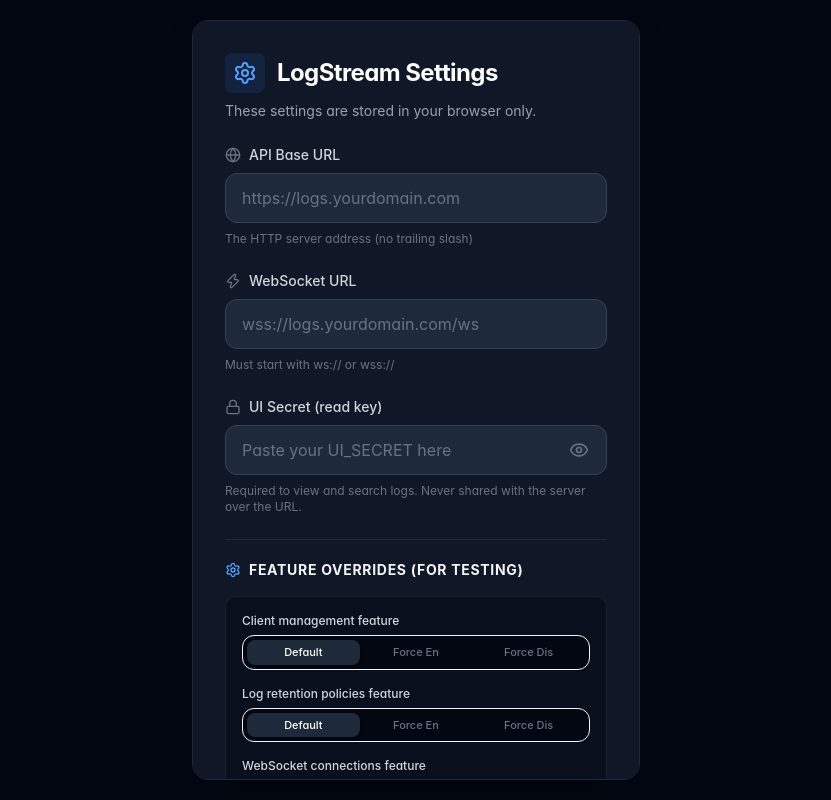
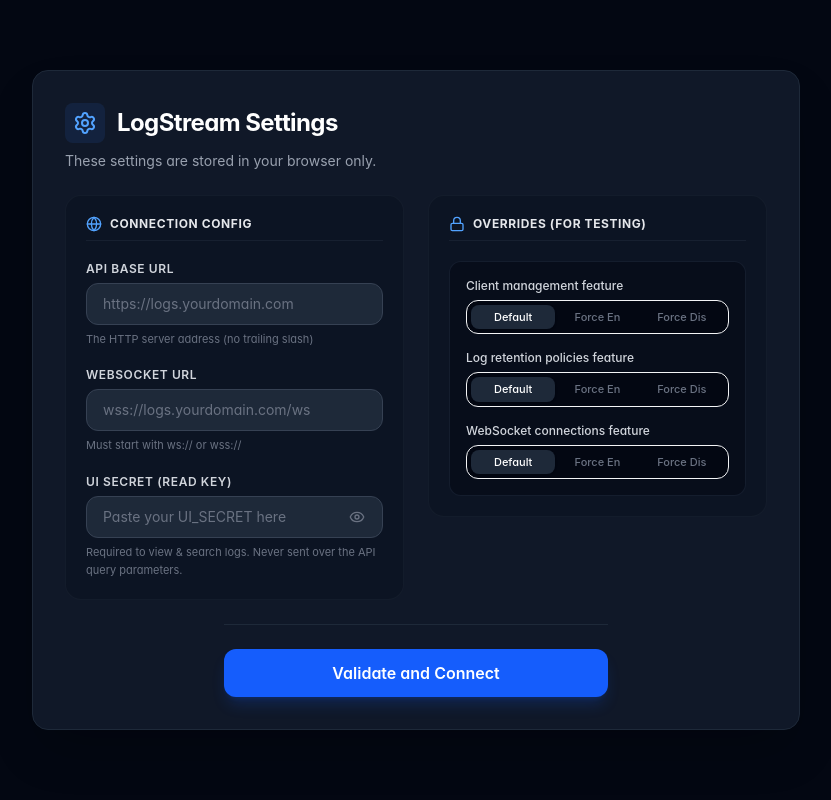
Before and after one commit to guibranco/logstream-ui, a React (Vite) app: page / in a window 1280 px wide. Shown: the whole page, without its empty margins (224-1055 px from the left). Built offline with nearby package versions, Linux system fonts and the light colour scheme.

Commit message:
feat: add conditional WebSocket support
Implement feature flag support for WebSockets to allow disabling real-time log streaming based on server configuration. Includes UI adjustments and dependency updates.

```diff
--- a/src/components/Header.tsx
+++ b/src/components/Header.tsx
@@ -40,6 +40,7 @@ export const Header: React.FC<HeaderProps> = ({
   }[status];
 
   const { data: serverInfo } = useServerInfo();
+  const isWebsocketEnabled = serverInfo?.features?.websocket !== false;
 
   return (
     <header className="sticky top-0 z-50 bg-gray-950 border-b border-gray-800 px-4 py-3 flex items-center justify-between shadow-md">
@@ -50,10 +51,12 @@ export const Header: React.FC<HeaderProps> = ({
             <div className={cn("w-2 h-2 rounded-full animate-pulse", statusColor)} />
           </div>
 
+          {isWebsocketEnabled && (
             <div className="hidden sm:flex items-center gap-2 text-xs text-gray-400 bg-gray-900 px-2 py-1 rounded border border-gray-800">
               <Activity size={14} />
               <span>{connections} connections</span>
             </div>
+          )}
         </div>
 
         {/* Navigation Tabs */}
@@ -106,6 +109,7 @@ export const Header: React.FC<HeaderProps> = ({
               </button>
             )}
 
+            {isWebsocketEnabled ? (
               <div className="flex items-center bg-gray-900 rounded p-1 border border-gray-800">
                 <button
                   onClick={() => setIsLive(true)}
@@ -128,6 +132,12 @@ export const Header: React.FC<HeaderProps> = ({
                   Paused
                 </button>
               </div>
+            ) : (
+              <div className="flex items-center bg-gray-900/40 rounded px-3 py-1.5 border border-gray-800 text-xs font-semibold text-amber-500 gap-1.5 cursor-not-allowed select-none">
+                <ZapOff size={14} />
+                Paused (Live View Disabled)
+              </div>
+            )}
 
             <button
               onClick={onClear}
--- a/src/components/SettingsScreen.tsx
+++ b/src/components/SettingsScreen.tsx
@@ -132,14 +132,14 @@ export function SettingsScreen() {
 
   return (
     <div className="fixed inset-0 z-50 flex items-center justify-center bg-gray-950 p-4">
-      <div className="w-full max-w-md bg-gray-900 border border-gray-800 rounded-2xl shadow-2xl overflow-y-auto max-h-[95vh]">
-        <div className="p-8">
+      <div className="w-full max-w-3xl bg-gray-900 border border-gray-800 rounded-2xl shadow-2xl overflow-y-auto max-h-[95vh]">
+        <div className="p-6 md:p-8">
           <div className="flex items-center justify-between gap-3 mb-2">
             <div className="flex items-center gap-3">
               <div className="p-2 bg-blue-500/10 rounded-lg">
                 <Settings className="w-6 h-6 text-blue-400" />
               </div>
-              <h1 className="text-2xl font-bold text-white tracking-tight">
+              <h1 className="text-2xl font-bold text-white tracking-tight animate-in fade-in">
                 LogStream Settings
               </h1>
             </div>
@@ -147,7 +147,7 @@ export function SettingsScreen() {
               <button
                 type="button"
                 onClick={closeSettings}
-                className="px-3 py-1.5 text-xs font-semibold text-gray-400 hover:text-white bg-gray-800 hover:bg-gray-700 rounded-xl transition-all"
+                className="px-3 py-1.5 text-xs font-semibold text-gray-300 hover:text-white bg-gray-800 hover:bg-gray-700 rounded-xl transition-all"
                 title="Close settings"
               >
                 Close
@@ -159,10 +159,19 @@ export function SettingsScreen() {
           </p>
 
           <form onSubmit={handleSave} className="space-y-6">
+            <div className="grid grid-cols-1 md:grid-cols-2 gap-6 items-start">
+              {/* Left Column: Connection Setup */}
+              <div className="space-y-5 bg-gray-950/20 p-5 rounded-2xl border border-gray-800/40">
+                <div className="flex items-center gap-2 pb-2 border-b border-gray-800/60">
+                  <Globe className="w-4 h-4 text-blue-400" />
+                  <h2 className="text-xs font-bold text-gray-200 uppercase tracking-wider">
+                    Connection Config
+                  </h2>
+                </div>
+
                 {/* API URL */}
-            <div className="space-y-2">
-              <label className="flex items-center gap-2 text-sm font-medium text-gray-300">
-                <Globe className="w-4 h-4 text-gray-500" />
+                <div className="space-y-1.5">
+                  <label className="flex items-center gap-2 text-xs font-semibold text-gray-300 uppercase tracking-wider">
                     API Base URL
                   </label>
                   <input
@@ -170,16 +179,15 @@ export function SettingsScreen() {
                     value={apiUrl}
                     onChange={handleApiUrlChange}
                     placeholder="https://logs.yourdomain.com"
-                className={`w-full bg-gray-800 border ${errors.apiUrl ? 'border-red-500' : 'border-gray-700'} rounded-xl px-4 py-3 text-white placeholder-gray-500 focus:outline-none focus:ring-2 focus:ring-blue-500/50 transition-all`}
+                    className={`w-full bg-gray-800 border ${errors.apiUrl ? 'border-red-500' : 'border-gray-700'} rounded-xl px-4 py-2.5 text-sm text-white placeholder-gray-500 focus:outline-none focus:ring-2 focus:ring-blue-500/50 transition-all`}
                   />
-              <p className="text-xs text-gray-500">The HTTP server address (no trailing slash)</p>
+                  <p className="text-[11px] text-gray-500 leading-normal">The HTTP server address (no trailing slash)</p>
                   {errors.apiUrl && <p className="text-xs text-red-400 mt-1">{errors.apiUrl}</p>}
                 </div>
 
                 {/* WebSocket URL */}
-            <div className="space-y-2">
-              <label className="flex items-center gap-2 text-sm font-medium text-gray-300">
-                <Zap className="w-4 h-4 text-gray-500" />
+                <div className="space-y-1.5">
+                  <label className="flex items-center gap-2 text-xs font-semibold text-gray-300 uppercase tracking-wider">
                     WebSocket URL
                   </label>
                   <input
@@ -187,25 +195,24 @@ export function SettingsScreen() {
                     value={wsUrl}
                     onChange={(e) => setWsUrl(e.target.value)}
                     placeholder="wss://logs.yourdomain.com/ws"
-                className={`w-full bg-gray-800 border ${errors.wsUrl ? 'border-red-500' : 'border-gray-700'} rounded-xl px-4 py-3 text-white placeholder-gray-500 focus:outline-none focus:ring-2 focus:ring-blue-500/50 transition-all`}
+                    className={`w-full bg-gray-800 border ${errors.wsUrl ? 'border-red-500' : 'border-gray-700'} rounded-xl px-4 py-2.5 text-sm text-white placeholder-gray-500 focus:outline-none focus:ring-2 focus:ring-blue-500/50 transition-all`}
                   />
                   {suggestedWsUrl && suggestedWsUrl !== wsUrl && (
                     <button
                       type="button"
                       onClick={() => setWsUrl(suggestedWsUrl)}
-                  className="mt-1 flex items-center gap-1.5 text-xs text-blue-400 hover:text-blue-300 transition-colors bg-blue-400/10 px-2 py-1 rounded-md"
+                      className="mt-1 flex items-center gap-1.5 text-[10px] text-blue-400 hover:text-blue-300 transition-colors bg-blue-400/10 px-2 py-0.5 rounded"
                     >
                       Use {suggestedWsUrl} ↗
                     </button>
                   )}
-              <p className="text-xs text-gray-500">Must start with ws:// or wss://</p>
+                  <p className="text-[11px] text-gray-500 leading-normal">Must start with ws:// or wss://</p>
                   {errors.wsUrl && <p className="text-xs text-red-400 mt-1">{errors.wsUrl}</p>}
                 </div>
 
                 {/* UI Secret */}
-            <div className="space-y-2">
-              <label className="flex items-center gap-2 text-sm font-medium text-gray-300">
-                <Lock className="w-4 h-4 text-gray-500" />
+                <div className="space-y-1.5">
+                  <label className="flex items-center gap-2 text-xs font-semibold text-gray-300 uppercase tracking-wider">
                     UI Secret (read key)
                   </label>
                   <div className="relative">
@@ -214,52 +221,58 @@ export function SettingsScreen() {
                       value={uiSecret}
                       onChange={(e) => setUiSecret(e.target.value)}
                       placeholder="Paste your UI_SECRET here"
-                  className={`w-full bg-gray-800 border ${errors.uiSecret ? 'border-red-500' : 'border-gray-700'} rounded-xl pl-4 pr-12 py-3 text-white placeholder-gray-500 focus:outline-none focus:ring-2 focus:ring-blue-500/50 transition-all`}
+                      className={`w-full bg-gray-800 border ${errors.uiSecret ? 'border-red-500' : 'border-gray-700'} rounded-xl pl-4 pr-12 py-2.5 text-sm text-white placeholder-gray-500 focus:outline-none focus:ring-2 focus:ring-blue-500/50 transition-all`}
                     />
                     <button
                       type="button"
                       onClick={() => setShowSecret(!showSecret)}
                       className="absolute right-3 top-1/2 -translate-y-1/2 p-1.5 text-gray-500 hover:text-gray-300 transition-colors"
                     >
-                  {showSecret ? <EyeOff className="w-5 h-5" /> : <Eye className="w-5 h-5" />}
+                      {showSecret ? <EyeOff className="w-4 h-4" /> : <Eye className="w-4 h-4" />}
                     </button>
                   </div>
-              <p className="text-xs text-gray-500">Required to view and search logs. Never shared with the server over the URL.</p>
+                  <p className="text-[11px] text-gray-500 leading-relaxed">Required to view & search logs. Never sent over the API query parameters.</p>
                   {errors.uiSecret && <p className="text-xs text-red-400 mt-1">{errors.uiSecret}</p>}
                 </div>
+              </div>
 
-            {/* Feature Flag Overrides */}
-            <div className="pt-5 border-t border-gray-800 space-y-4">
-              <div className="flex items-center gap-2">
-                <Settings className="w-4 h-4 text-blue-400" />
-                <h3 className="text-sm font-bold text-gray-100 uppercase tracking-wider">Feature Overrides (For Testing)</h3>
+              {/* Right Column: Feature Flag Overrides */}
+              <div className="space-y-5 bg-gray-950/20 p-5 rounded-2xl border border-gray-800/40">
+                <div className="flex items-center gap-2 pb-2 border-b border-gray-800/60">
+                  <Lock className="w-4 h-4 text-blue-400" />
+                  <h2 className="text-xs font-bold text-gray-200 uppercase tracking-wider">
+                    Overrides (For Testing)
+                  </h2>
                 </div>
+
                 <div className="space-y-4 bg-gray-950/50 p-4 border border-gray-800/60 rounded-xl">
                   {renderSegmentedControl("Client management feature", clientMgmtOverride, setClientMgmtOverride)}
                   {renderSegmentedControl("Log retention policies feature", retentionOverride, setRetentionOverride)}
                   {renderSegmentedControl("WebSocket connections feature", websocketOverride, setWebsocketOverride)}
                 </div>
               </div>
+            </div>
 
+            {/* Centered Bottom Actions Row */}
+            <div className="pt-6 border-t border-gray-800 flex flex-col items-center justify-center gap-4 max-w-sm mx-auto w-full">
               <button
                 type="submit"
-              className="w-full bg-blue-600 hover:bg-blue-500 text-white font-semibold py-3.5 rounded-xl shadow-lg shadow-blue-600/20 transition-all active:scale-[0.98]"
+                className="w-full bg-blue-600 hover:bg-blue-500 text-white font-semibold py-3 rounded-xl shadow-lg shadow-blue-600/20 transition-all active:scale-[0.98]"
               >
                 Validate and Connect
               </button>
 
               {isConfigured && (
-              <div className="pt-4 border-t border-gray-800 flex justify-center">
                 <button
                   type="button"
                   onClick={signOut}
-                  className="flex items-center gap-2 text-xs text-gray-500 hover:text-red-400 transition-colors"
+                  className="flex items-center gap-2 text-xs text-gray-500 hover:text-red-400 transition-colors py-1"
                 >
                   <Trash2 className="w-3.5 h-3.5" />
-                  Clear all saved settings and disconnect
+                  Clear saved settings and disconnect
                 </button>
+              )}
             </div>
-            )}
           </form>
         </div>
       </div>
```
Also changed, not shown: src/hooks/useWebSocket.ts (+27 -2 lines), test-results.json (+1 -1 lines), 1 other file (tests, documents, lock files or other folders). Lines whose indentation alone changed are shown as unchanged.
